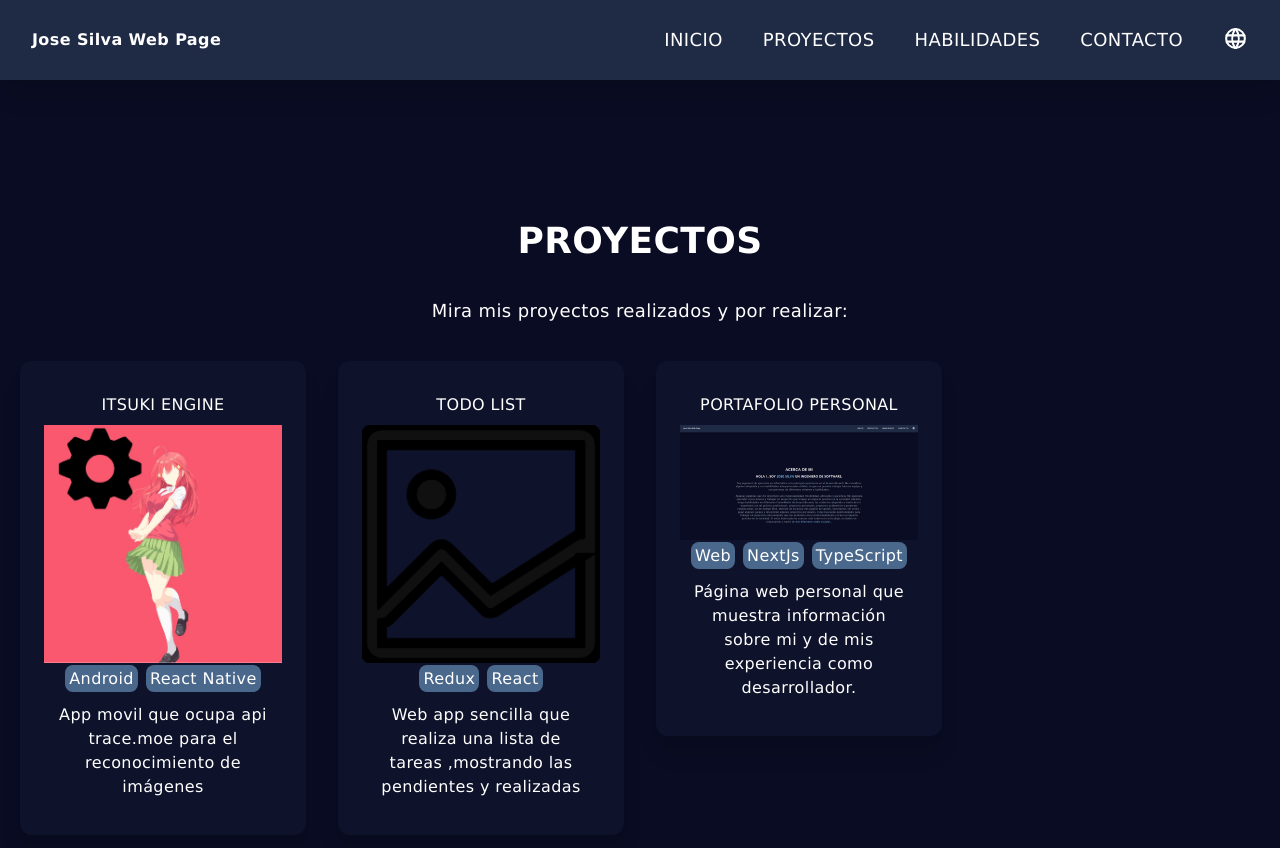
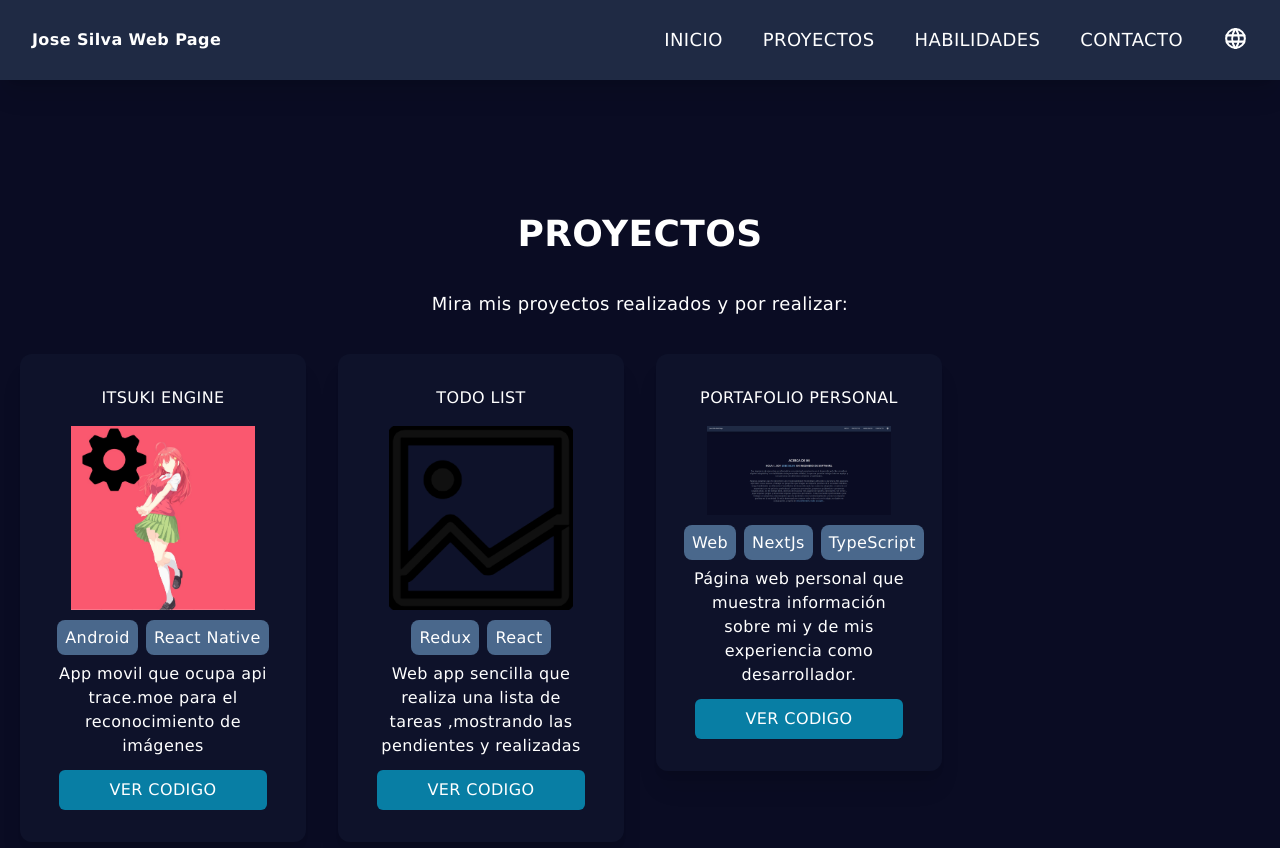
Before and after one commit to ShindouAstrea/portfolio-nextjs-version, a Next.js app: page /projects in a window 1280 px wide. Shown: the top 848 px of the page. Built offline with nearby package versions, Linux system fonts and the light colour scheme.

Commit message:
Change: style card

```diff
--- a/src/components/CardApp.component.tsx
+++ b/src/components/CardApp.component.tsx
@@ -3,25 +3,29 @@ import Image from 'next/image';
 import { Aplication } from '@/models/interfaces';
 
 
-function CardApp({app}:{app:Aplication}){
-    return(
-        <React.Fragment >
-            <div className="p-6 shadow-xl rounded-xl hover:scale-105 ease-in duration-100 bg-[#0e122a]" >
-            <div className='flex m-auto text-center justify-center'>
-                <div className="justify-between">
-                <p className="my-1 text-white p-1 uppercase">{app.name}</p>
-                <Image src={app.imgSrc} alt={app.name} width={250} height={250} className="mb-1" priority={true} />
-
-                {app["tags"].map((tag) =>
-
-                    <span key={tag} className=" bg-[#4a688c] rounded-lg text-white m-1 p-1">{tag}</span>
-
-                )}
-                <p className='p-1 m-2'>{app.description}</p>
+function CardApp({ app }: { app: Aplication }) {
+    return (
+        <React.Fragment>
+            <div className="p-6 shadow-xl rounded-xl bg-[#0e122a] hover:scale-105 ease-in duration-100 m-auto justify-center">
+                <div className="flex flex-col h-full justify-between">
+                    <div className="text-center">
+                        <p className="my-1 text-white p-1 uppercase">{app.name}</p>
+                        <Image src={app.imgSrc} alt={app.name} width={200} height={200} className="mx-auto p-2 mb-2" priority={true} />
+                        {app['tags'].map((tag) => (
+                            <span key={tag} className="bg-[#4a688c] rounded-lg text-white m-1 p-2">
+                                {tag}
+                            </span>
+                        ))}
+                        <p className="p-1 m-2">{app.description}</p>
+                    </div>
+                    <div className="text-center mb-2">
+                        <a target="_blank"type="button" aria-label="Enlace de github"href={app.github}>
+                            <button type="button" aria-label="Boton para enviar" className="w-52 rounded-md h-10 hover:scale-105 ease-in duration-100 bg-[#087EA4] justify-center text-center items-center mx-auto"> Ver Codigo</button>
+                        </a>
+                    </div>
                 </div>
             </div>
-            </div>
-      </React.Fragment>
+        </React.Fragment>
 
     )
 
```
